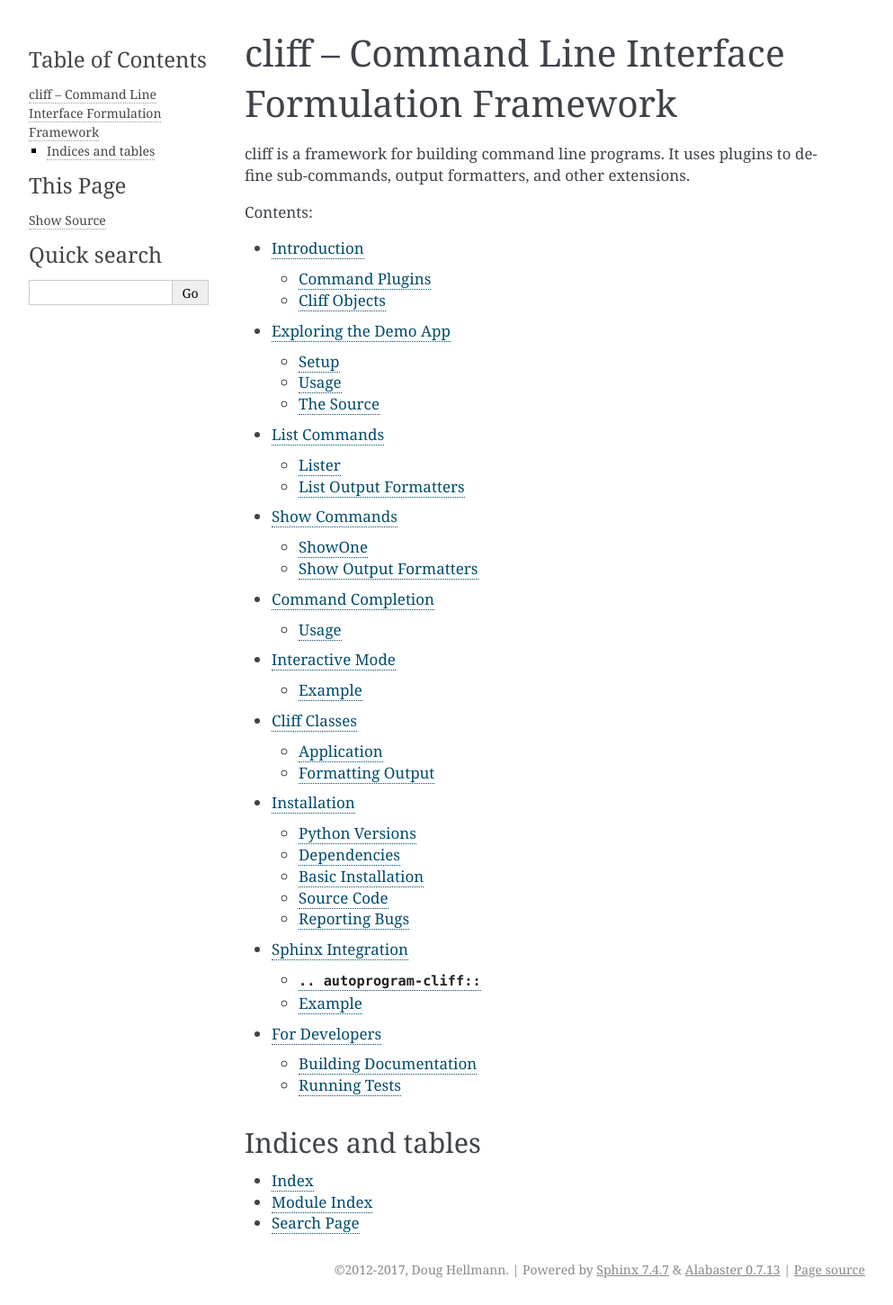
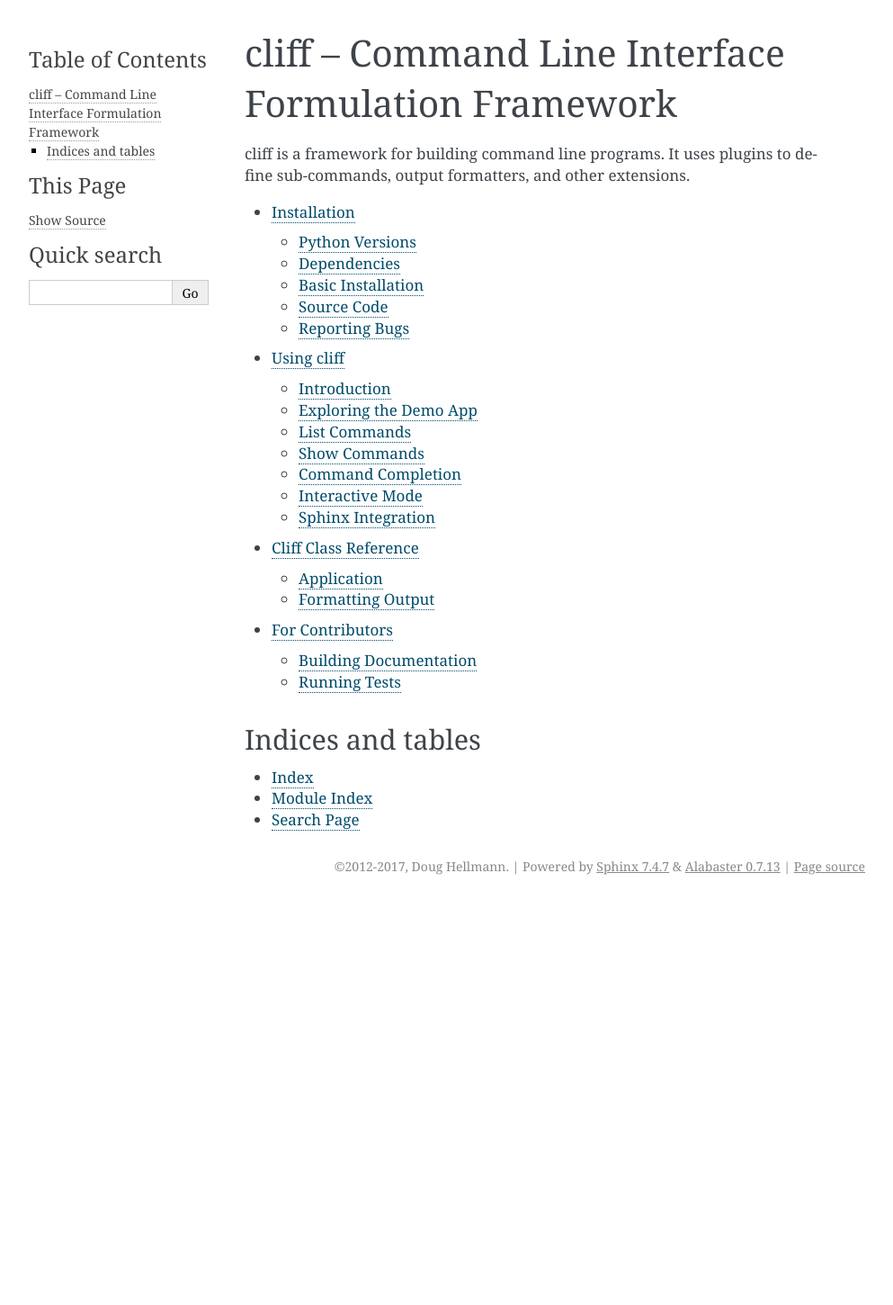
Before and after one commit to openstack/cliff, a Sphinx documentation site: the page built from doc/source/index.rst, in a window 1280 px wide. Shown: the whole page at 90% size, without its empty margins (148-1141 px from the left). Built offline with Sphinx 7.4.7, drawn with Linux system fonts in a browser that asks for light colours; the version number could not be read and is left out; after the commit the page ends 1002 px from its top, so only the background shows below that.

Commit message:
rearrange existing content to follow new standard
Change-Id: Ib923265aaab4c001e5313800002aae63b159ec0d
Depends-On: Ia750cb049c0f53a234ea70ce1f2bbbb7a2aa9454
Signed-off-by: Doug Hellmann <doug@doughellmann.com>

```diff
--- a/doc/source/developers.rst
+++ b/doc/source/contributors/index.rst
@@ -1,6 +1,6 @@
-================
- For Developers
-================
+==================
+ For Contributors
+==================
 
 If you would like to contribute to cliff directly, these instructions
 should help you get started.  Bug reports, and feature requests are
--- a/doc/source/history.rst
+++ /dev/null
@@ -1 +0,0 @@
-.. include:: ../../ChangeLog
--- a/doc/source/index.rst
+++ b/doc/source/index.rst
@@ -6,22 +6,13 @@ cliff is a framework for building command line programs. It uses
 plugins to define sub-commands, output formatters, and other
 extensions.
 
-Contents:
-
 .. toctree::
    :maxdepth: 2
 
-   introduction
-   demoapp
-   list_commands
-   show_commands
-   complete
-   interactive_mode
-   classes
-   install
-   sphinxext
-   developers
-   history
+   install/index
+   user/index
+   reference/index
+   contributors/index
 
 
 Indices and tables
--- a/doc/source/install.rst
+++ b/doc/source/install/index.rst
@@ -5,7 +5,7 @@
 Python Versions
 ===============
 
-cliff is being developed under Python 2.7 and tested with Python 3.2.
+cliff is being developed under Python 2.7 and tested with Python 3.5.
 
 Dependencies
 ============
--- a/doc/source/classes.rst
+++ b/doc/source/reference/index.rst
@@ -1,6 +1,6 @@
-===============
- Cliff Classes
-===============
+=======================
+ Cliff Class Reference
+=======================
 
 Application
 ===========
--- /dev/null
+++ b/doc/source/user/history.rst
@@ -0,0 +1 @@
+.. include:: ../../../ChangeLog
```
Also changed, not shown: doc/source/user/demoapp.rst (renamed from doc/source/demoapp.rst, +5 -5 lines), doc/source/user/index.rst (added, +15 -0 lines), doc/source/user/complete.rst (renamed from doc/source/complete.rst), doc/source/user/interactive_mode.rst (renamed from doc/source/interactive_mode.rst), doc/source/user/introduction.rst (renamed from doc/source/introduction.rst), doc/source/user/list_commands.rst (renamed from doc/source/list_commands.rst), doc/source/user/show_commands.rst (renamed from doc/source/show_commands.rst), doc/source/user/sphinxext.rst (renamed from doc/source/sphinxext.rst).
